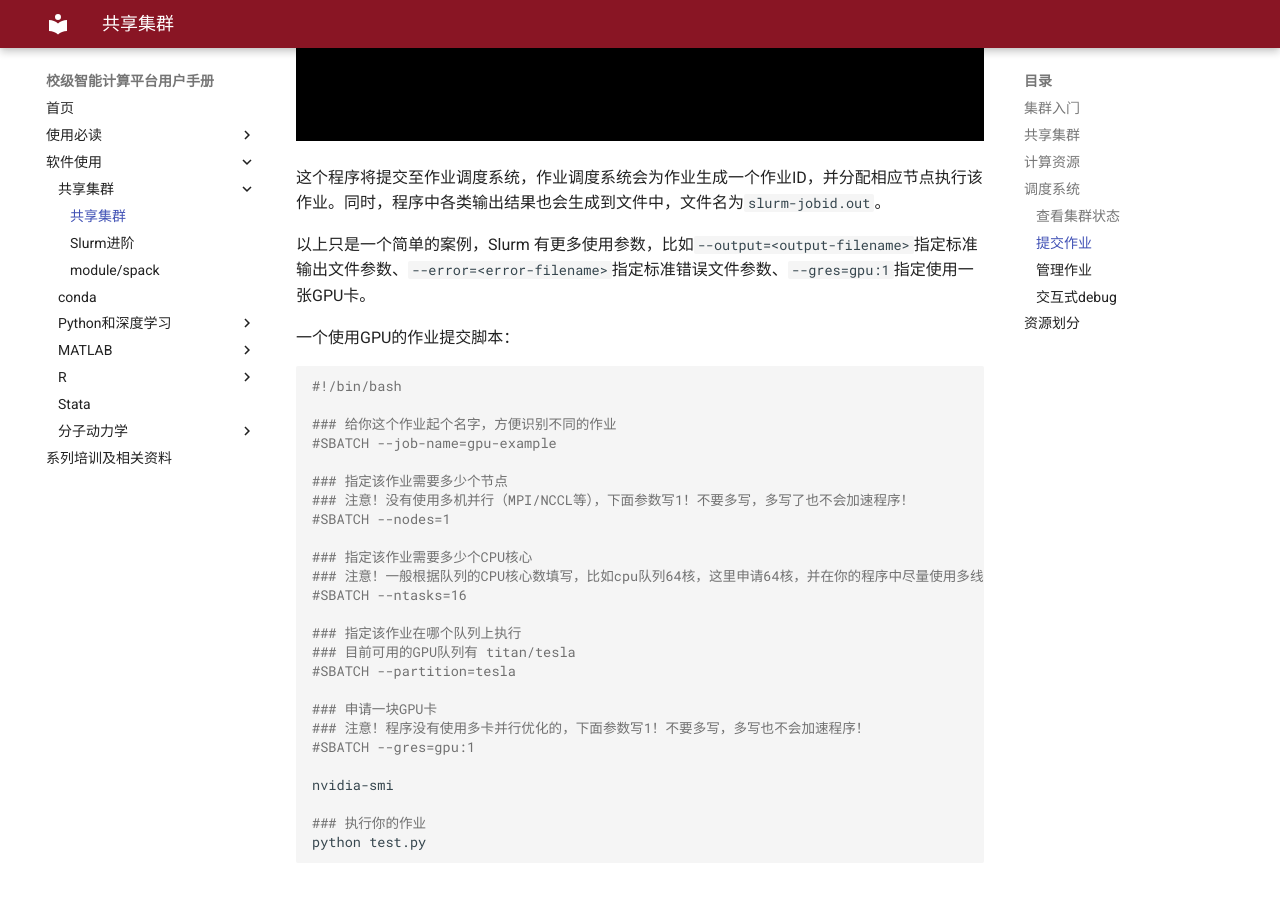
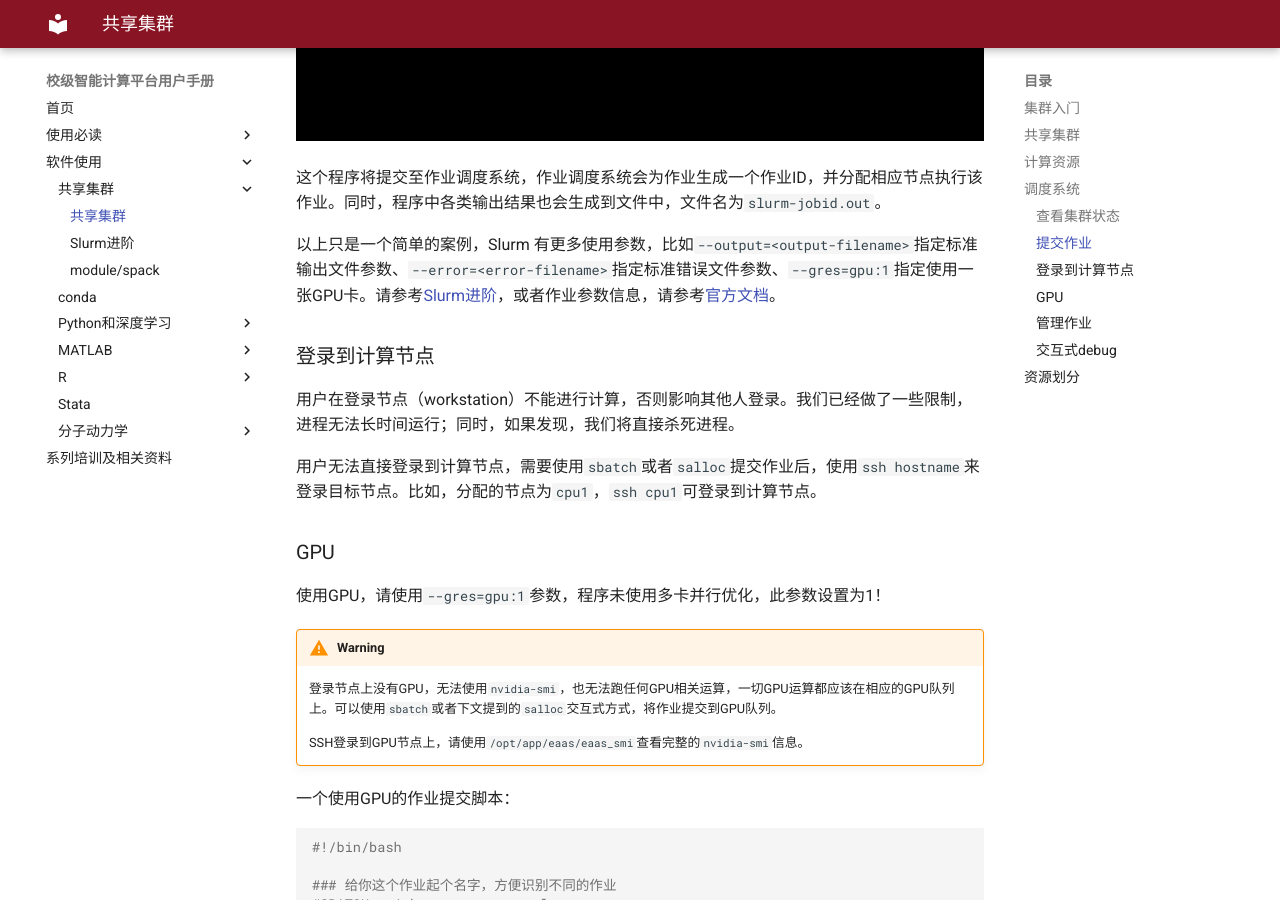
Before and after one commit to ruc-cc/cc-help-docs, an MkDocs documentation site: the page built from docs/app/GPU-Cluster.md, in a window 1280 px wide and 900 px high, scrolled down 5249 px. Built offline with MkDocs 1.6.1 and Material for MkDocs 9.7.7, drawn with Linux system fonts in a browser that asks for light colours.

Commit message:
slurm cluster update

```diff
--- a/docs/app/GPU-Cluster.md
+++ b/docs/app/GPU-Cluster.md
@@ -133,7 +133,22 @@ python test.py
 
 这个程序将提交至作业调度系统，作业调度系统会为作业生成一个作业ID，并分配相应节点执行该作业。同时，程序中各类输出结果也会生成到文件中，文件名为`slurm-jobid.out`。
 
-以上只是一个简单的案例，Slurm 有更多使用参数，比如`--output=<output-filename>`指定标准输出文件参数、`--error=<error-filename>`指定标准错误文件参数、`--gres=gpu:1`指定使用一张GPU卡。
+以上只是一个简单的案例，Slurm 有更多使用参数，比如`--output=<output-filename>`指定标准输出文件参数、`--error=<error-filename>`指定标准错误文件参数、`--gres=gpu:1`指定使用一张GPU卡。请参考[Slurm进阶](./slurm-advanced.md#)，或者作业参数信息，请参考[官方文档](https://slurm.schedmd.com/sbatch.html)。
+
+### 登录到计算节点
+
+用户在登录节点（workstation）不能进行计算，否则影响其他人登录。我们已经做了一些限制，进程无法长时间运行；同时，如果发现，我们将直接杀死进程。
+
+用户无法直接登录到计算节点，需要使用`sbatch`或者`salloc`提交作业后，使用`ssh hostname`来登录目标节点。比如，分配的节点为`cpu1`，`ssh cpu1`可登录到计算节点。
+
+### GPU
+
+使用GPU，请使用`--gres=gpu:1`参数，程序未使用多卡并行优化，此参数设置为1！
+
+!!! warning
+    登录节点上没有GPU，无法使用`nvidia-smi`，也无法跑任何GPU相关运算，一切GPU运算都应该在相应的GPU队列上。可以使用`sbatch`或者下文提到的`salloc`交互式方式，将作业提交到GPU队列。
+
+    SSH登录到GPU节点上，请使用`/opt/app/eaas/eaas_smi`查看完整的`nvidia-smi`信息。
 
 一个使用GPU的作业提交脚本：
 
```
Also changed, not shown: docs/app/module-spack.md (+2 -0 lines), docs/app/slurm-advanced.md (+9 -3 lines).
